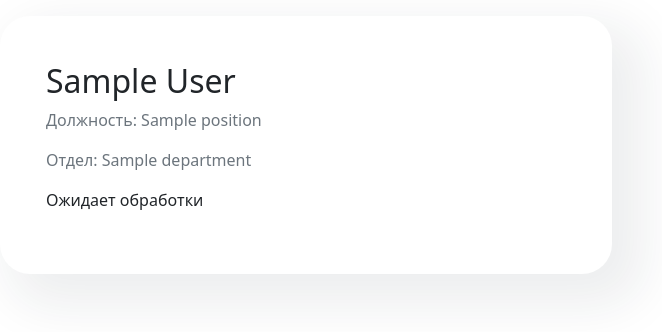
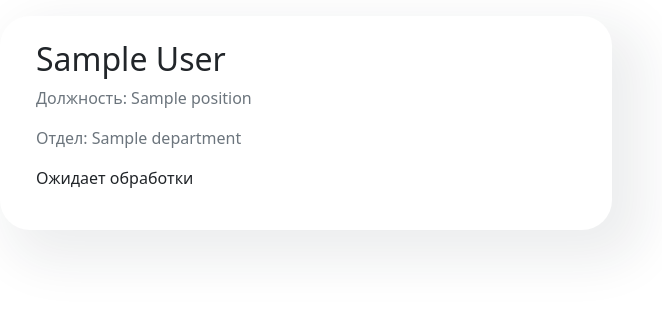
Before and after one commit to Mara8647/web-trash, a Flask app: template templates/requests.html in a window 1280 px wide. Shown: the part 66-398 px from the top of the page, without its empty margins (16-678 px from the left). Run offline with Flask 3, Linux system fonts and the light colour scheme; the template is opened without the code that fills it: most values are stand-ins (such as "Sample title", 1, 10 or a date in 2020); parts of the project's set-up code (start-up, migrations or seed data) failed here and were passed over.

Commit message:
Minor bugfix and better ui for requests

```diff
--- a/main.py
+++ b/main.py
@@ -92,7 +92,7 @@ def index():
 @login_required
 def dashboard():
     with SessionLocal() as session:
-        total = session.query(Employee).filter(Employee.request_status == "done").count()
+        total = session.query(Employee).count()
         active = session.query(Employee).filter(Employee.status != "Уволен / отключен").filter(Employee.request_status == "done").count()
         ready = session.query(Employee).filter(Employee.status == "Готово").count()
         errors = session.query(Employee).filter(Employee.status == "Ошибка").count()
@@ -254,4 +254,4 @@ def logout():
 
 if __name__ == "__main__":
     init_db()
-    app.run(debug=True, host='0.0.0.0', port=50170, ssl_context=('cert.pem', 'key.pem'))
+    app.run(debug=True, host='0.0.0.0', port=500, ssl_context=('cert.pem', 'key.pem'))
--- a/templates/requests.html
+++ b/templates/requests.html
@@ -2,22 +2,22 @@
 {% block title %}Запросы{% endblock %}
 {% block content %}
 <style>
-    .created-card { max-width: 880px; background: white; border: 1px solid var(--line); border-radius: 30px; padding: 38px; box-shadow: 20px 20px 50px 12px rgba(23,32,51,.08); }
+    .created-card { max-width: 800px; background: white; border: 1px solid var(--line); border-radius: 30px; padding: 24px; box-shadow: 20px 20px 50px 12px rgba(23,32,51,.08); }
     .card-head { display: flex; justify-content: space-between; margin-bottom: 16px; }
     .card-head h3{ font-size: 18px; font-weight: 800; margin: 0; }
 </style>
 <div class="row g-4 p-3">
   {% for request in requests %}
-      <div class="col-lg-6">
+      <div class="col-md-6">
         <div class="created-card">
-          <div class="d-flex justify-content-between align-items-start gap-3 p-2">
-            <div>
+          <div class="d-flex justify-content-between">
+            <div class="container">
               <h2>{{ request.full_name }}</h2>
               <p class="text-secondary">Должность: {{ request.position }}</p>
               <p class="text-secondary">Отдел: {{ request.department }}</p>
               <p>Ожидает обработки</p>
               {% if access=="admin" %}
-              <form method="POST" action="{{ url_for('handle_request', request_id=request.id, action='accept') }}">
+              <form class="float-end" method="POST" action="{{ url_for('handle_request', request_id=request.id, action='accept') }}">
                 <button type="submit" class="btn btn-success" name="approve">Принять</button>
               </form>
               <form method="POST" action="{{ url_for('handle_request', request_id=request.id, action='reject') }}">
@@ -28,6 +28,8 @@
           </div>
         </div>
       </div>
+  {% else %}
+  <h2 class="text-center">Запросов нет</h2>
   {% endfor %}
 </div>
 {% endblock %}
```
